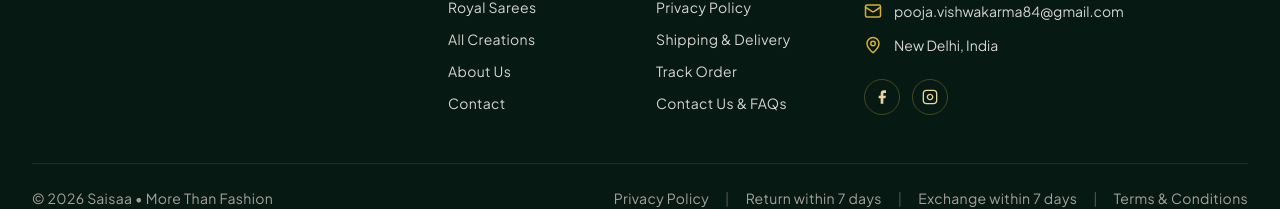
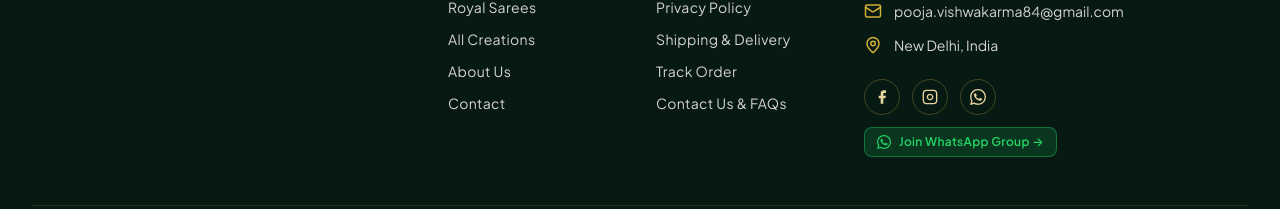
Before and after one commit to hiveriftsoftwarespvtltd/saisaa_frontend, a React (Vite) app: page /product/1 in a window 1280 px wide. Shown: the part 2320-2529 px from the top of the page. Built offline with nearby package versions, Linux system fonts and the light colour scheme; no server answers; a web font is replaced by a local one.

Commit message:
feat(footer): add official WhatsApp group link and community join button

```diff
--- a/src/components/Footer.jsx
+++ b/src/components/Footer.jsx
@@ -141,8 +141,9 @@
               </div>
             </div>
 
-            {/* Social Icons */}
-            <div className="flex items-center space-x-3 pt-2 text-[#E8D49E]">
+            {/* Social Icons & WhatsApp Group */}
+            <div className="flex flex-col space-y-3 pt-2 text-[#E8D49E]">
+              <div className="flex items-center space-x-3">
                 {/* Facebook */}
                 <a
                   href="https://www.facebook.com/people/Saisaa-Fashion/61595840763742/"
@@ -150,6 +151,7 @@
                   rel="noopener noreferrer"
                   className="w-9 h-9 rounded-full border border-[#D4AF37]/30 flex items-center justify-center hover:bg-[#D4AF37] hover:text-[#09231A] transition-all"
                   aria-label="Facebook"
+                  title="Follow us on Facebook"
                 >
                   <svg className="w-4 h-4 fill-current" viewBox="0 0 24 24">
                     <path d="M18 2h-3a5 5 0 0 0-5 5v3H7v4h3v8h4v-8h3l1-4h-4V7a1 1 0 0 1 1-1h3z" />
@@ -163,12 +165,41 @@
                   rel="noopener noreferrer"
                   className="w-9 h-9 rounded-full border border-[#D4AF37]/30 flex items-center justify-center hover:bg-[#D4AF37] hover:text-[#09231A] transition-all"
                   aria-label="Instagram"
+                  title="Follow us on Instagram"
                 >
                   <svg className="w-4 h-4 fill-none stroke-current stroke-2" viewBox="0 0 24 24">
                     <rect x="2" y="2" width="20" height="20" rx="5" ry="5" />
                     <path d="M16 11.37A4 4 0 1 1 12.63 8 4 4 0 0 1 16 11.37z" />
                     <line x1="17.5" y1="6.5" x2="17.51" y2="6.5" />
                   </svg>
+                </a>
+
+                {/* WhatsApp Group */}
+                <a
+                  href="https://chat.whatsapp.com/G56JCjc5K4BIIoCZc5cZ5C?s=sw&p=a&mlu=4&ilr=4"
+                  target="_blank"
+                  rel="noopener noreferrer"
+                  className="w-9 h-9 rounded-full border border-[#D4AF37]/30 flex items-center justify-center hover:bg-[#25D366] hover:text-white hover:border-[#25D366] transition-all"
+                  aria-label="Join WhatsApp Group"
+                  title="Join our WhatsApp Group"
+                >
+                  <svg className="w-4 h-4 fill-current" viewBox="0 0 24 24">
+                    <path d="M.057 24l1.687-6.163c-1.041-1.804-1.588-3.849-1.587-5.946.003-6.556 5.338-11.891 11.893-11.891 3.181.001 6.167 1.24 8.413 3.488 2.245 2.248 3.481 5.236 3.48 8.414-.003 6.557-5.338 11.892-11.893 11.892-1.99-.001-3.951-.5-5.688-1.448l-6.305 1.654zm6.597-3.807c1.676.995 3.276 1.591 5.392 1.592 5.448 0 9.886-4.434 9.889-9.885.002-5.462-4.415-9.89-9.881-9.892-5.452 0-9.887 4.434-9.889 9.884-.001 2.225.651 3.891 1.746 5.634l-.999 3.648 3.742-.981zm11.387-5.464c-.074-.124-.272-.198-.57-.347-.297-.149-1.758-.868-2.031-.967-.272-.099-.47-.149-.669.149-.198.297-.768.967-.941 1.165-.173.198-.347.223-.644.074-.297-.149-1.255-.462-2.39-1.475-.883-.788-1.48-1.761-1.653-2.059-.173-.297-.018-.458.13-.606.134-.133.297-.347.446-.521.151-.172.2-.296.3-.495.099-.198.05-.372-.025-.521-.075-.148-.669-1.611-.916-2.206-.242-.579-.487-.501-.669-.51l-.57-.01c-.198 0-.52.074-.792.372s-1.04 1.016-1.04 2.479 1.065 2.876 1.213 3.074c.149.198 2.095 3.2 5.076 4.487.709.306 1.263.489 1.694.626.712.226 1.36.194 1.872.118.571-.085 1.758-.719 2.006-1.413.248-.695.248-1.29.173-1.414z" />
+                  </svg>
+                </a>
+              </div>
+
+              {/* Direct Group Invite Pill */}
+              <a
+                href="https://chat.whatsapp.com/G56JCjc5K4BIIoCZc5cZ5C?s=sw&p=a&mlu=4&ilr=4"
+                target="_blank"
+                rel="noopener noreferrer"
+                className="inline-flex items-center gap-2 px-3 py-1.5 rounded-lg bg-[#25D366]/15 hover:bg-[#25D366]/25 border border-[#25D366]/40 text-[#25D366] text-xs font-semibold tracking-wide transition-all w-fit"
+              >
+                <svg className="w-3.5 h-3.5 fill-current shrink-0" viewBox="0 0 24 24">
+                  <path d="M.057 24l1.687-6.163c-1.041-1.804-1.588-3.849-1.587-5.946.003-6.556 5.338-11.891 11.893-11.891 3.181.001 6.167 1.24 8.413 3.488 2.245 2.248 3.481 5.236 3.48 8.414-.003 6.557-5.338 11.892-11.893 11.892-1.99-.001-3.951-.5-5.688-1.448l-6.305 1.654zm6.597-3.807c1.676.995 3.276 1.591 5.392 1.592 5.448 0 9.886-4.434 9.889-9.885.002-5.462-4.415-9.89-9.881-9.892-5.452 0-9.887 4.434-9.889 9.884-.001 2.225.651 3.891 1.746 5.634l-.999 3.648 3.742-.981zm11.387-5.464c-.074-.124-.272-.198-.57-.347-.297-.149-1.758-.868-2.031-.967-.272-.099-.47-.149-.669.149-.198.297-.768.967-.941 1.165-.173.198-.347.223-.644.074-.297-.149-1.255-.462-2.39-1.475-.883-.788-1.48-1.761-1.653-2.059-.173-.297-.018-.458.13-.606.134-.133.297-.347.446-.521.151-.172.2-.296.3-.495.099-.198.05-.372-.025-.521-.075-.148-.669-1.611-.916-2.206-.242-.579-.487-.501-.669-.51l-.57-.01c-.198 0-.52.074-.792.372s-1.04 1.016-1.04 2.479 1.065 2.876 1.213 3.074c.149.198 2.095 3.2 5.076 4.487.709.306 1.263.489 1.694.626.712.226 1.36.194 1.872.118.571-.085 1.758-.719 2.006-1.413.248-.695.248-1.29.173-1.414z" />
+                </svg>
+                <span>Join WhatsApp Group &rarr;</span>
               </a>
             </div>
           </div>
```
Lines whose indentation alone changed are shown as unchanged.
